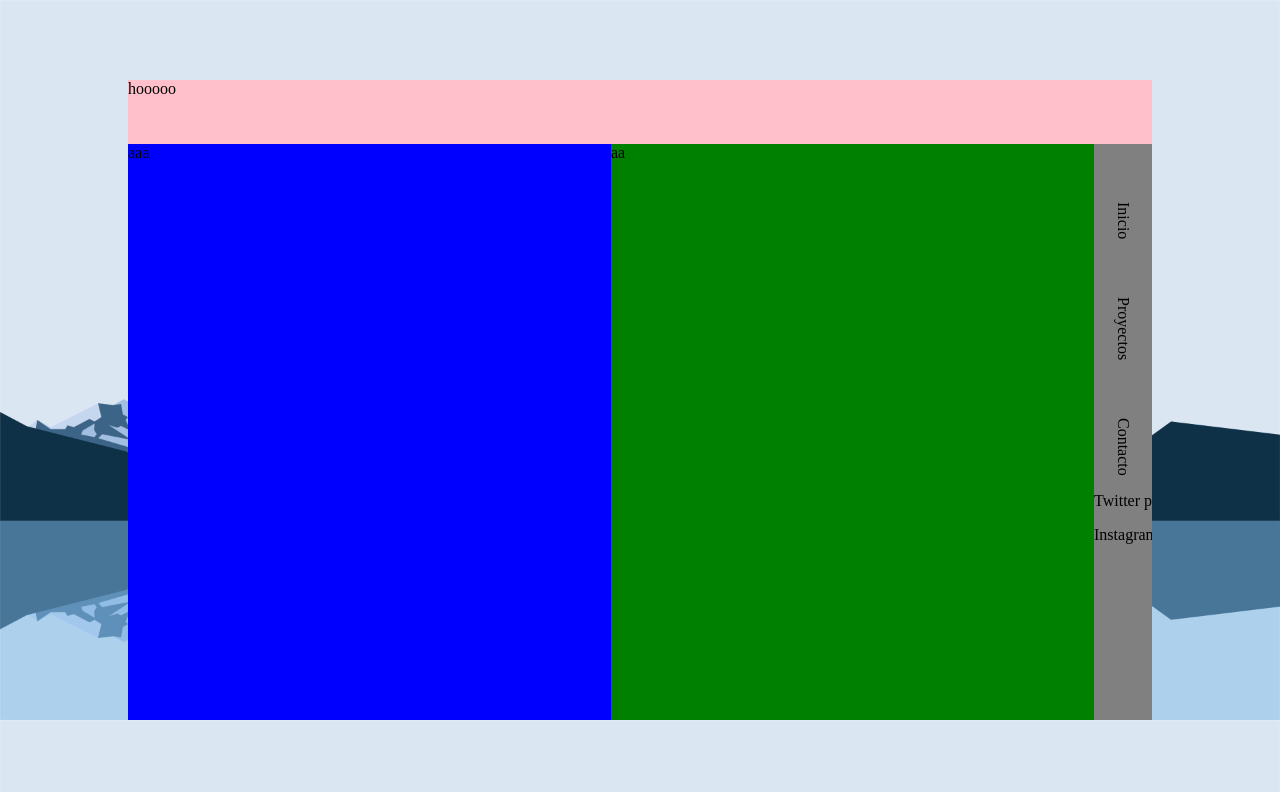
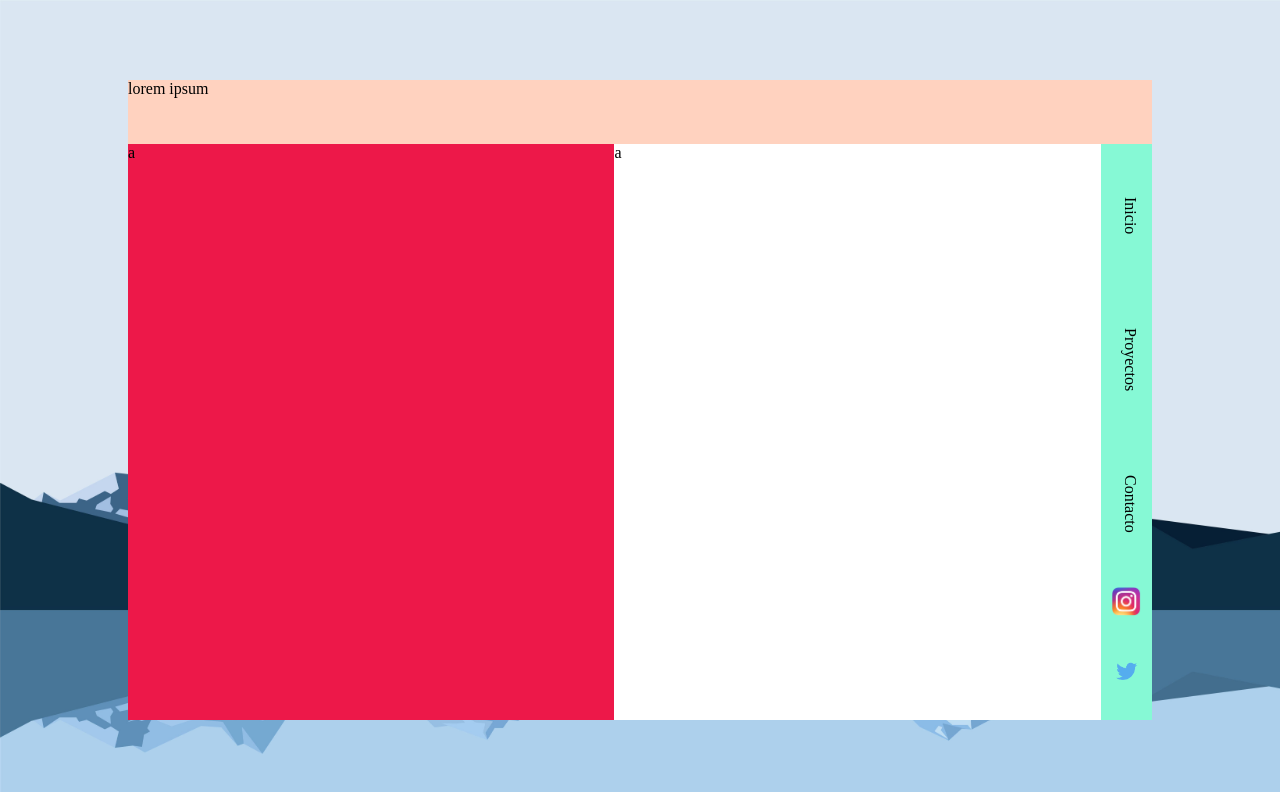
Before and after one commit to rgdzalberti/desarrollo-web, a plain HTML site: page personal-portfolio/personal-portfolio-ricardo-gallego-dominguez.html in a window 1280 px wide. Drawn offline with Linux system fonts and the light colour scheme.

Commit message:
Fix image overflow && text height

```diff
--- a/personal-portfolio/personal-portfolio-ricardo-gallego-dominguez.html
+++ b/personal-portfolio/personal-portfolio-ricardo-gallego-dominguez.html
@@ -1,15 +1,15 @@
 <html>
-
     <head>
-<title> Ricardo Portfolio </title>
 
         <style>
+            html,body{height: 0;padding: 0;}
             body{
                 size: 100%;
                 background-image: url('background.jpg');
-        background-size: 1280px auto
+                background-size: 1500px auto;
+
+
             }
-    html,body{margin:0;padding:0;}
             .container{
                 position: absolute;
                 margin: auto;
@@ -19,67 +19,65 @@
                 left: 0;
                 width: 80%;
                 height: 80%;
-        background-color: red;
+
             }
-    .topfooter{
-        background-color: pink;
+            .topFooter{
                 height: 10%;
+                background-color: #FFD2BF;
+                width: 100%;
             }
-    .flexbox{
+            .Flexbox{
                 display: flex;
                 flex-direction: row;
-        height:100%;
+                height: 90%;
                 width: 100%;
-        background-color: white;
             }
             .leftbox{
-        background-color: blue;
-        width: 50%;
+                background-color: #ED1849;
+                width:47.5% ;
                 height: 100%;
             }
             .rightbox{
-        background-color: green;
-        width:50%;
-        height:100%;
+                background-color: #FFFFFF;
+                width: 47.5%;
+                height: 100%;
+            }
+            .Bar{
+                background-color: #86F9D5;
+                width: 5%;
+
+            }
+            .Verticaldiv{
+                height: 25%;
+
+            }
+            .Vertical{
+                writing-mode: vertical-lr;
+                width: 100%;
+                height: 100%;
+                text-align: center;
+                line-height: 58px;
+                overflow: hidden;
+                white-space: nowrap;
+                text-overflow: ellipsis;
+            }
+            .Vertical:hover{
+                background-color: #53c9a4;
+            }
+            .centerContent{
+                display: block;
+                width: 60%;
+                margin-left: auto;
+                margin-right: auto;
+            }
+            .Socialdiv{
+                height: 10.5%;
+                padding-top: 10px;
+                overflow: hidden;
+                white-space: nowrap;
+
             }
 
-    .rightbar{
-        background-color: yellow;
-    }
-
-    .nav{
-        background-color: grey;
-        width: 6%;
-        height: 100%;
-        white-space: nowrap;
-  	overflow: hidden;
-  	text-overflow: ellipsis;
-
-    }
-    .subcontainer{
-        display: flex;
-        flex-direction: row;
-        width: 100%;
-        height: 90%;
-        background-color: purple;
-    }
-    .leftsupercontainer{
-        width: 100%;
-        height: 100%;
-    }
-    .rightsupercontainer{
-        width: 5%;
-        height: 100%;
-    }
-    .rotar{
-        margin-left: auto;
-        margin-right: auto;
-        margin-top: 100%;
-        text-align: center;
-        writing-mode: vertical-lr;
-
-    }
-    .espacio{background-color: brown;}
 
 
         </style>
@@ -88,38 +86,37 @@
 
     <body>
 
-<div class="container">
+        <div class="Container">
 
-    <div class="topfooter">hooooo</div>
+            <div class="topFooter">lorem ipsum</div>
 
-<div class="subcontainer">
+            <div class="Flexbox">
+                <div class="leftbox">a</div>
+                <div class="rightbox">a</div>
 
-    <div class="leftsupercontainer">
+                <div class="Bar">
+                 <div  class="Verticaldiv"><span class="Vertical">Inicio</p></div>
+                 <div  class="Verticaldiv"><span class="Vertical">Proyectos</p></div>
+                 <div  class="Verticaldiv"><span class="Vertical">Contacto</p></div>
 
-<div class="flexbox">
-    <div class="leftbox">aaa</div>
-    <div class="rightbox">aa</div>
-    <div class="nav">
-        <p class="rotar">Inicio</p>
-        <p class="rotar">Proyectos</p>
-        <p class="rotar">Contacto</p>
-        <p >Twitter placeholder</p>
-        <p >Instagram placeholder</p>
+                    <div class="Socialdiv">
+                        <a  href="https://www.instagram.com/ricardogdz/" target="_blank" >
+                           <img class="centerContent" src="instagram.png" alt="InstagramLogo" width="35" height="auto">
+                            </a>
                            </div>
+
+                           <div class="Socialdiv">
+                            <a  href="https://twitter.com/ricardogdz_" target="_blank" >
+                               <img class="centerContent" src="twitter.png" alt="TwitterLogo" width="35" height="auto">
+                                </a>
+                               </div>
+
                 </div>
             </div>
 
 
-</div>
-
 
         </div>
 
-
-
-
-
-
     </body>
-
 </html>
```
Also changed, not shown: personal-portfolio/old.html (added, +148 -0 lines), personal-portfolio/instagram.png (added), personal-portfolio/twitter.png (added). Lines whose indentation alone changed are shown as unchanged.
